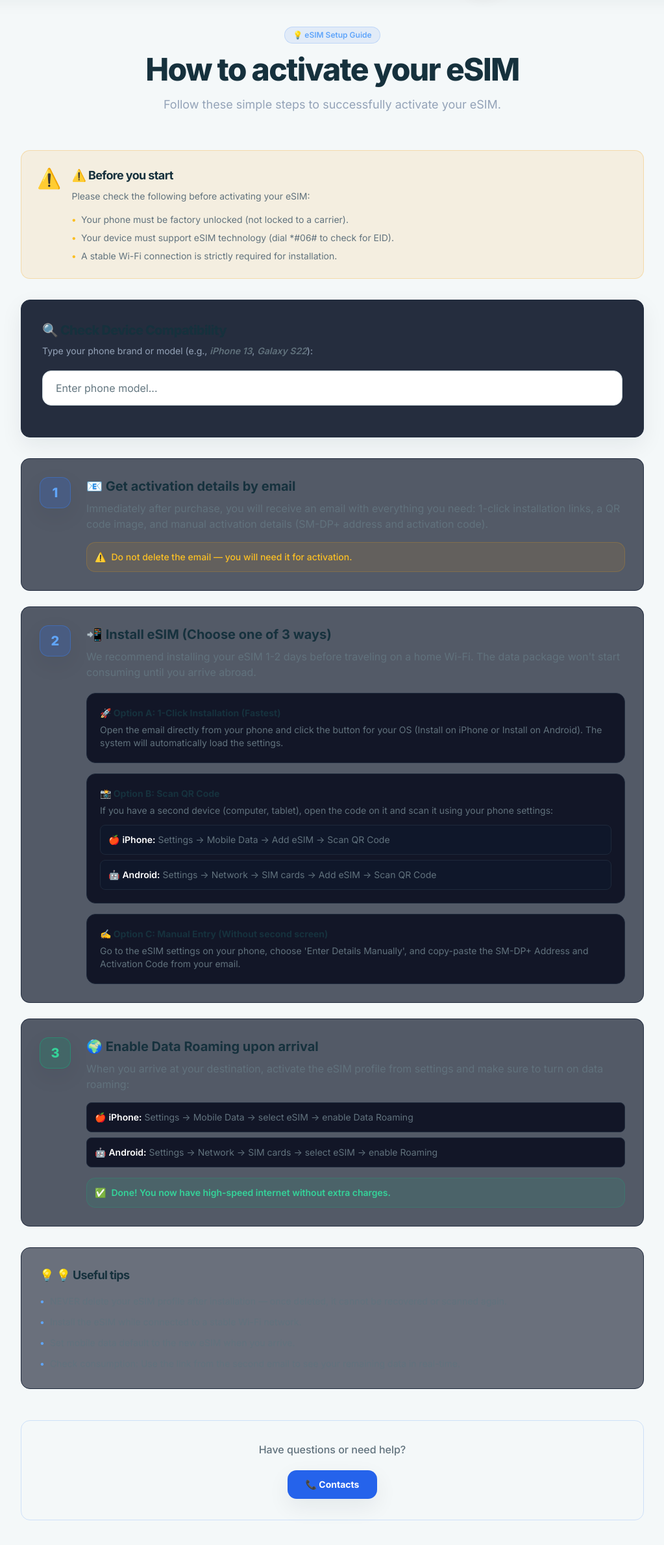
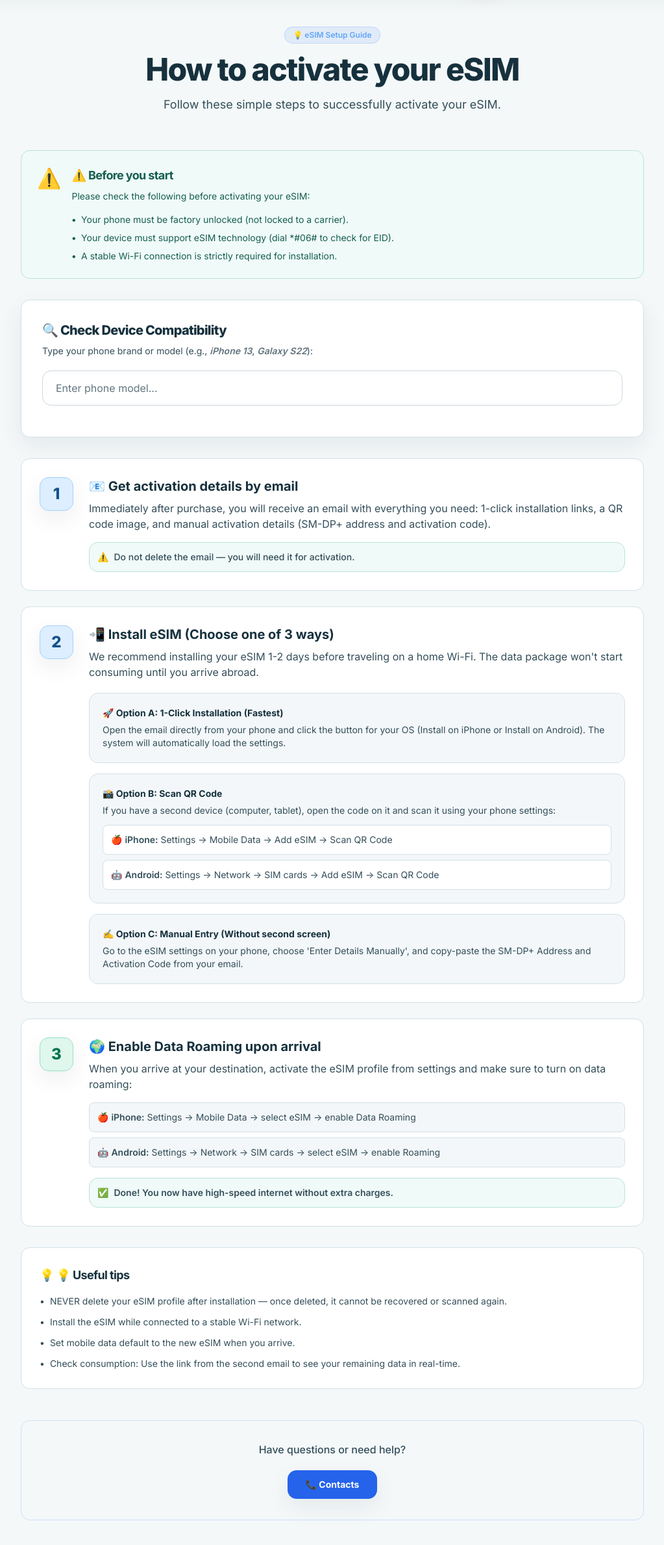
Before and after one commit to VioletaGeorgieva-dev/bgesim, a FastAPI app: page /instructions in a window 1280 px wide. Shown: the part 73-2450 px from the top of the page at 65% size, without its empty margins (128-1151 px from the left). Run offline with FastAPI, Linux system fonts and the light colour scheme; parts of the project's set-up code (start-up, migrations or seed data) failed here and were passed over; some libraries are stand-ins or nearby versions.

Commit message:
Fix low-contrast instruction text and enlarge step indicators

```diff
--- a/app/templates/instructions.html
+++ b/app/templates/instructions.html
@@ -134,6 +134,80 @@
                 font-size:22px !important;
             }
             body.instructions-page #device-results { max-height:32vh; }
+        }
+
+        /* Final high-specificity contrast overrides for all instruction cards. */
+        body.instructions-page > main div[class*="bg-slate-900"],
+        body.instructions-page > main div[class*="bg-slate-950"] {
+            background-color:#ffffff !important;
+            border-color:#d3e0e5 !important;
+        }
+        body.instructions-page > main div[class*="bg-slate-900"] p,
+        body.instructions-page > main div[class*="bg-slate-900"] li,
+        body.instructions-page > main div[class*="bg-slate-900"] span,
+        body.instructions-page > main div[class*="bg-slate-950"] p,
+        body.instructions-page > main div[class*="bg-slate-950"] li,
+        body.instructions-page > main div[class*="bg-slate-950"] span {
+            color:#344e5a !important;
+        }
+        body.instructions-page > main div[class*="bg-slate-900"] h1,
+        body.instructions-page > main div[class*="bg-slate-900"] h2,
+        body.instructions-page > main div[class*="bg-slate-900"] h3,
+        body.instructions-page > main div[class*="bg-slate-900"] h4,
+        body.instructions-page > main div[class*="bg-slate-950"] h1,
+        body.instructions-page > main div[class*="bg-slate-950"] h2,
+        body.instructions-page > main div[class*="bg-slate-950"] h3,
+        body.instructions-page > main div[class*="bg-slate-950"] h4 {
+            color:#16313d !important;
+        }
+        body.instructions-page > main div[class*="text-slate-300"],
+        body.instructions-page > main div[class*="text-slate-400"],
+        body.instructions-page > main span[class*="text-slate-300"],
+        body.instructions-page > main span[class*="text-slate-400"],
+        body.instructions-page > main p[class*="text-slate-300"],
+        body.instructions-page > main p[class*="text-slate-400"] {
+            color:#344e5a !important;
+        }
+        body.instructions-page > main div[class*="bg-emerald-500"],
+        body.instructions-page > main div[class*="bg-amber-500"] {
+            background-color:#f0faf8 !important;
+            border-color:#b8e2d8 !important;
+        }
+        body.instructions-page > main div[class*="bg-emerald-500"] *,
+        body.instructions-page > main div[class*="bg-amber-500"] * {
+            color:#155e50 !important;
+        }
+        body.instructions-page > main div[class*="bg-blue-600"] {
+            background-color:#dceeff !important;
+            border-color:#a7d1fa !important;
+            color:#14518a !important;
+            font-size:24px !important;
+            width:52px !important;
+            height:52px !important;
+            min-width:52px !important;
+        }
+        body.instructions-page > main div[class*="bg-emerald-600"] {
+            background-color:#dff7ed !important;
+            border-color:#9adfc4 !important;
+            color:#08744e !important;
+            font-size:24px !important;
+            width:52px !important;
+            height:52px !important;
+            min-width:52px !important;
+        }
+        body.instructions-page > main div[class*="bg-slate-950"] {
+            background-color:#f3f7f9 !important;
+        }
+        @media(max-width:640px) {
+            body.instructions-page > main div[class*="bg-blue-600"],
+            body.instructions-page > main div[class*="bg-emerald-600"] {
+                width:48px !important; height:48px !important;
+                min-width:48px !important; font-size:22px !important;
+            }
+            body.instructions-page > main p[class*="text-xs"],
+            body.instructions-page > main li[class*="text-xs"] {
+                font-size:15px !important; line-height:1.65 !important;
+            }
         }
     </style>
 </head>
```
